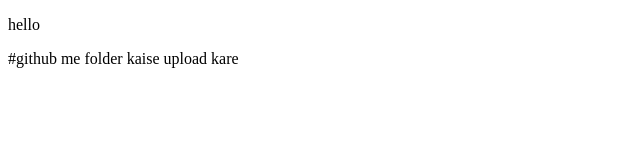
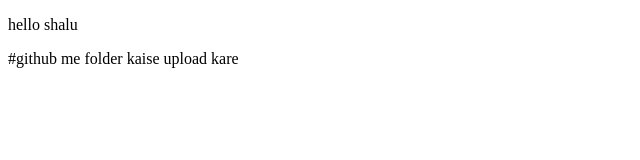
Before and after one commit to ansari9112007/GIT-EXERCISE, a plain HTML site: page index.html in a window 1280 px wide. Shown: the full height of the page, 0-640 px from the left. Drawn offline with Linux system fonts and the light colour scheme.

Commit message:
updated hello shalu

```diff
--- a/index.html
+++ b/index.html
@@ -6,7 +6,7 @@
     <title>git exercise</title>
 </head>
 <body>
-    <p>hello</p>
+    <p>hello shalu</p>
 </body>
 </html>
 
```
